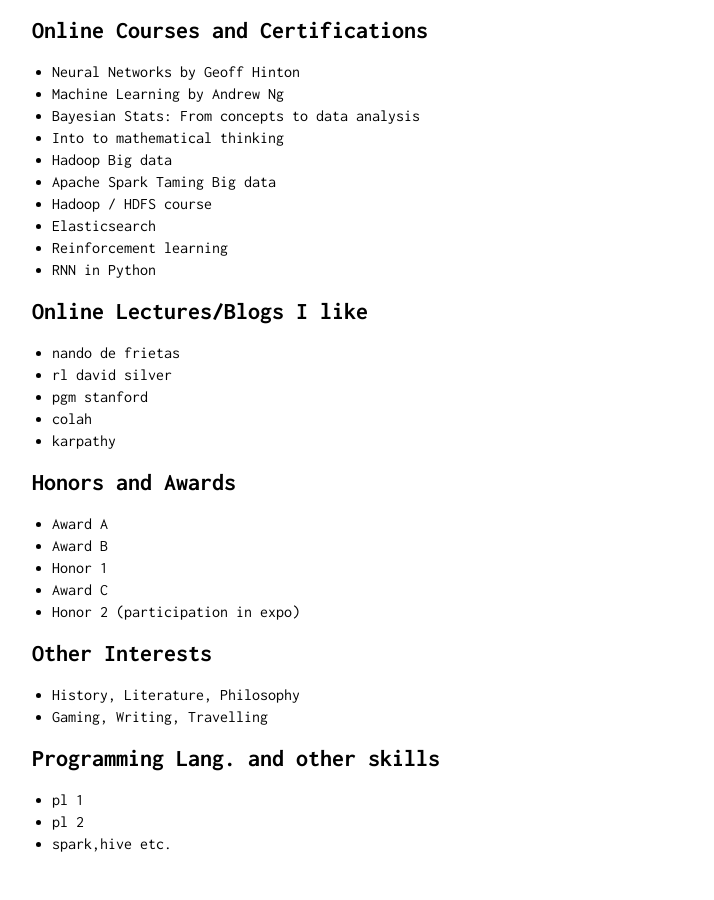
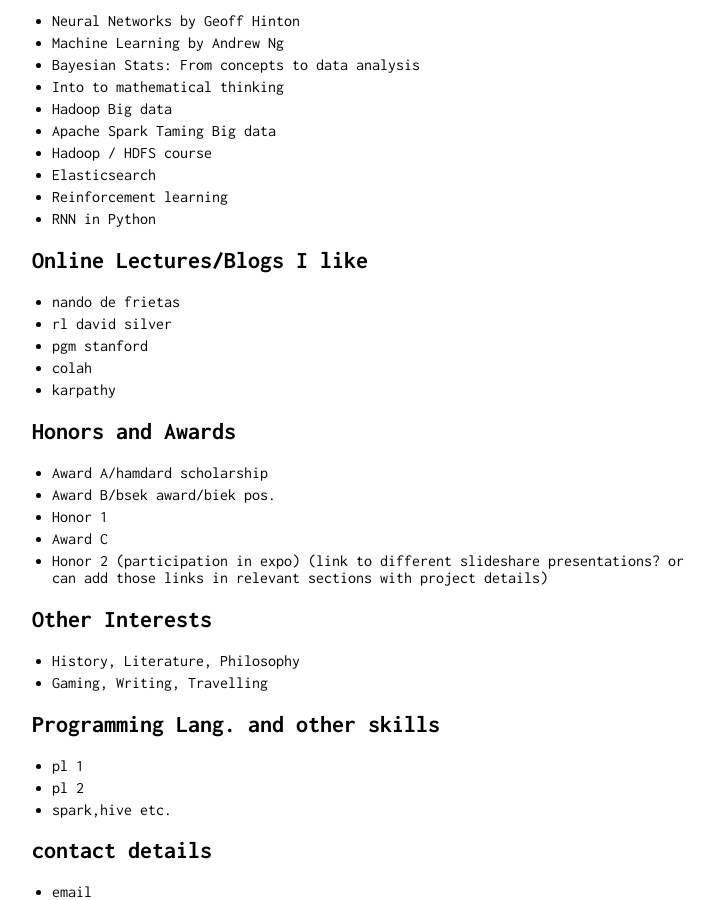
Before and after one commit to muhammadyaseen/muhammadyaseen.github.io, a Jekyll site: the page built from index.md, in a window 1280 px wide and 900 px high, scrolled down 1955 px. Shown: the whole window, without its empty margins (258-972 px from the left). Built offline with Jekyll 4.4.1, drawn with Linux system fonts in a browser that asks for light colours; our own code applies the rules of GitHub Pages for plain Markdown files; before the commit the page ends 2807 px from its top, so only the background shows below that; some of the changed text lies outside the part shown.

```diff
--- a/index.md
+++ b/index.md
@@ -101,12 +98,13 @@ Lorem ipsum dolor sit amet, consectetur adipiscing elit. Aliquam finibus ipsum a
 
 ## Honors and Awards
 
-* Award A
-* Award B
+* Award A/hamdard scholarship
+* Award B/bsek award/biek pos.
 * Honor 1
 * Award C
 * Honor 2
 (participation in expo)
+(link to different slideshare presentations? or can add those links in relevant sections with project details)
 
 ## Other Interests
 
@@ -118,3 +116,7 @@ Lorem ipsum dolor sit amet, consectetur adipiscing elit. Aliquam finibus ipsum a
 * pl 1
 * pl 2
 * spark,hive etc.
+
+## contact details
+
+* email
```
Also changed, not shown: other parts of index.md (+1 -4 lines), README.md, 1 other file.
